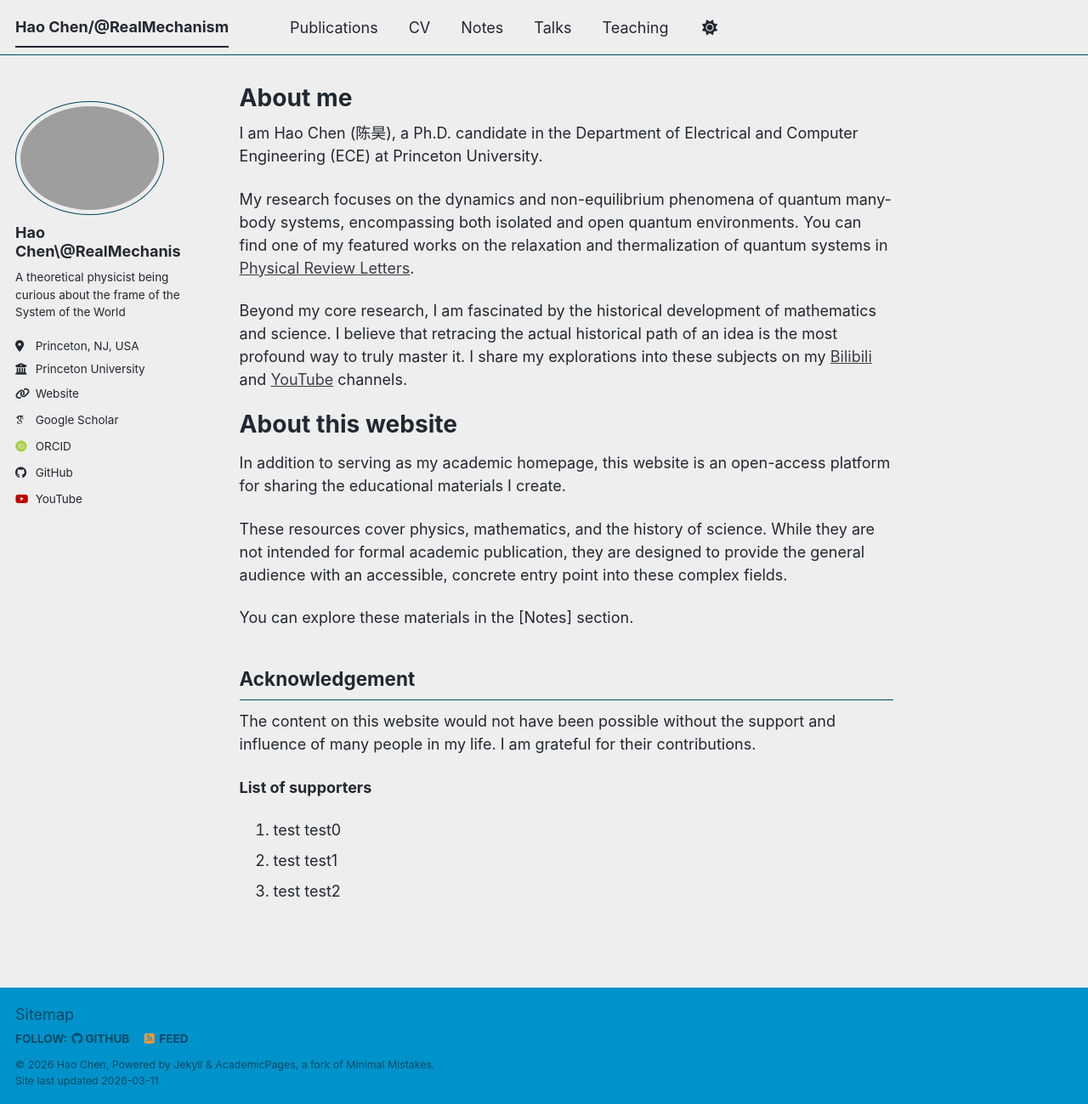
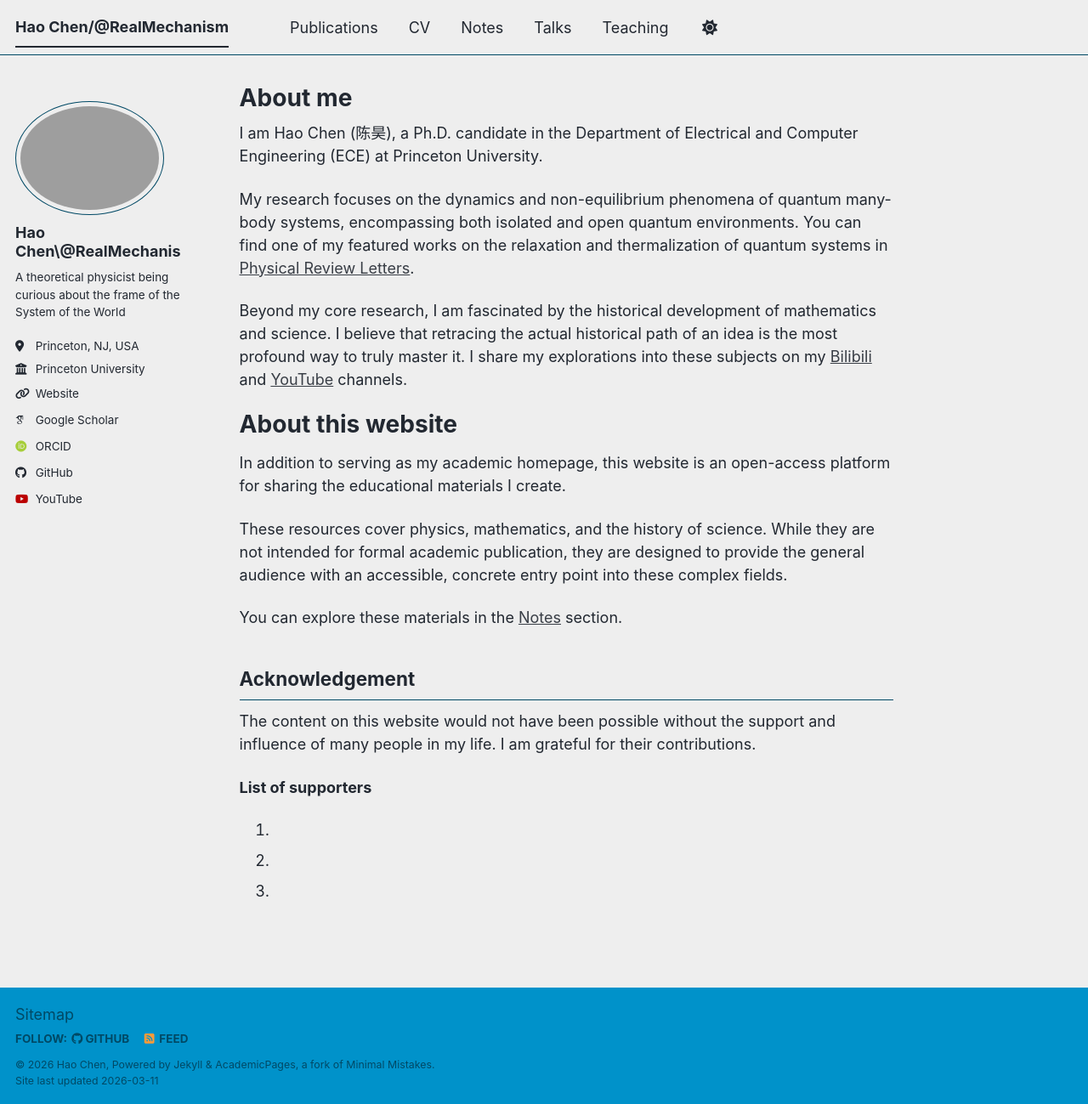
Before and after one commit to HCPrince/HCPrince.github.io, a Jekyll site: the page built from _pages/about.md, in a window 1280 px wide and 1299 px high. Shown: the whole window at 85% size. Built offline with Jekyll 4.4.1, drawn with Linux system fonts in a browser that asks for light colours; some web fonts are replaced; a script bundle is joined from its source files by our own code; library files that are not in the unit come from our copies.

Commit message:
Fix link and update supporter list in about.md
Updated the Notes section link and cleared supporter list.

```diff
--- a/_pages/about.md
+++ b/_pages/about.md
@@ -19,7 +19,7 @@ In addition to serving as my academic homepage, this website is an open-access p
 
 These resources cover physics, mathematics, and the history of science. While they are not intended for formal academic publication, they are designed to provide the general audience with an accessible, concrete entry point into these complex fields.
 
-You can explore these materials in the [Notes] section.
+You can explore these materials in the [Notes](https://hcprince.github.io/notes/) section.
 
 Acknowledgement
 ------
@@ -27,6 +27,6 @@ The content on this website would not have been possible without the support and
 
 **List of supporters**
 
-1. test test0
-2. test test1
-3. test test2
+1.
+2.
+3.
```
